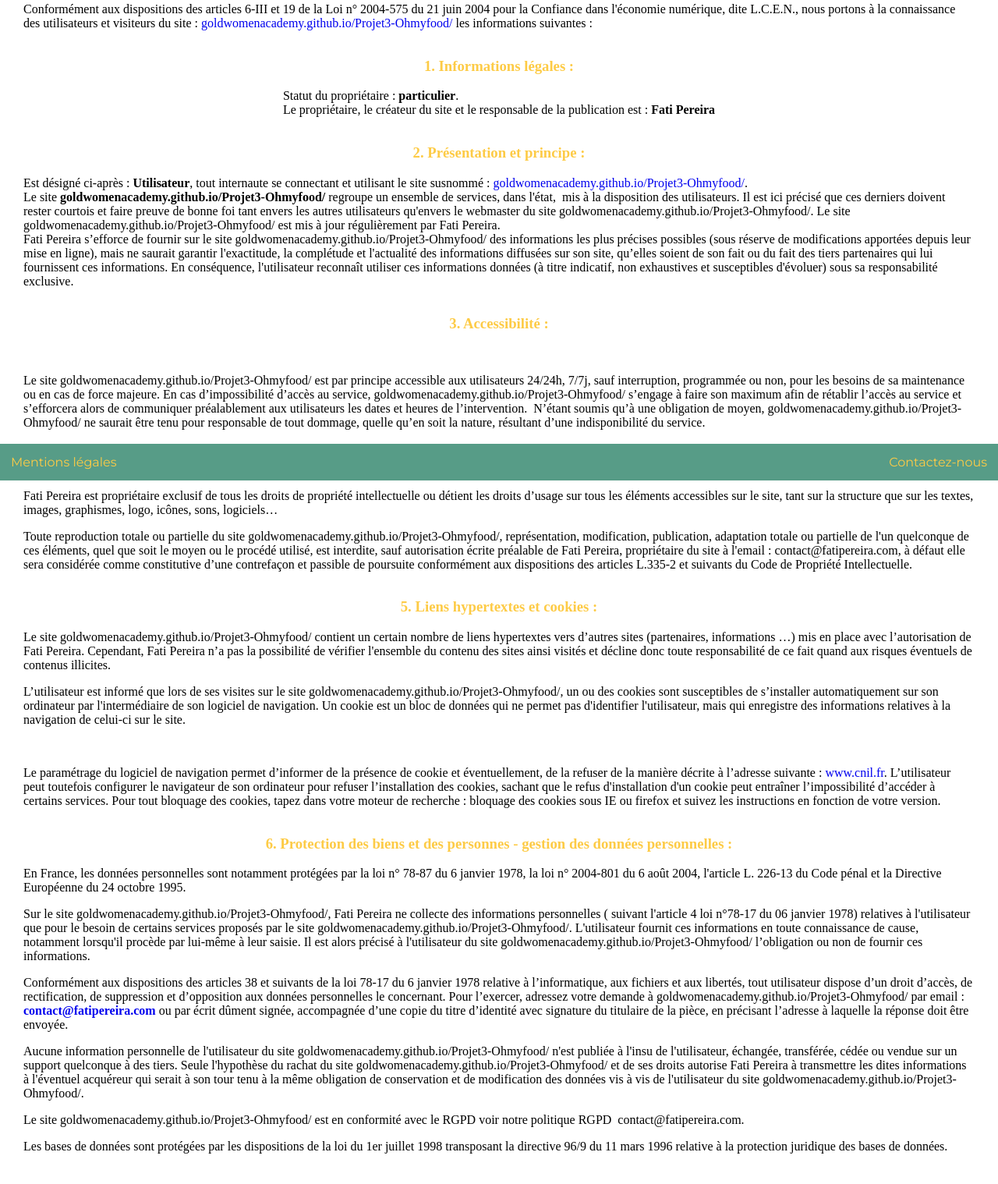
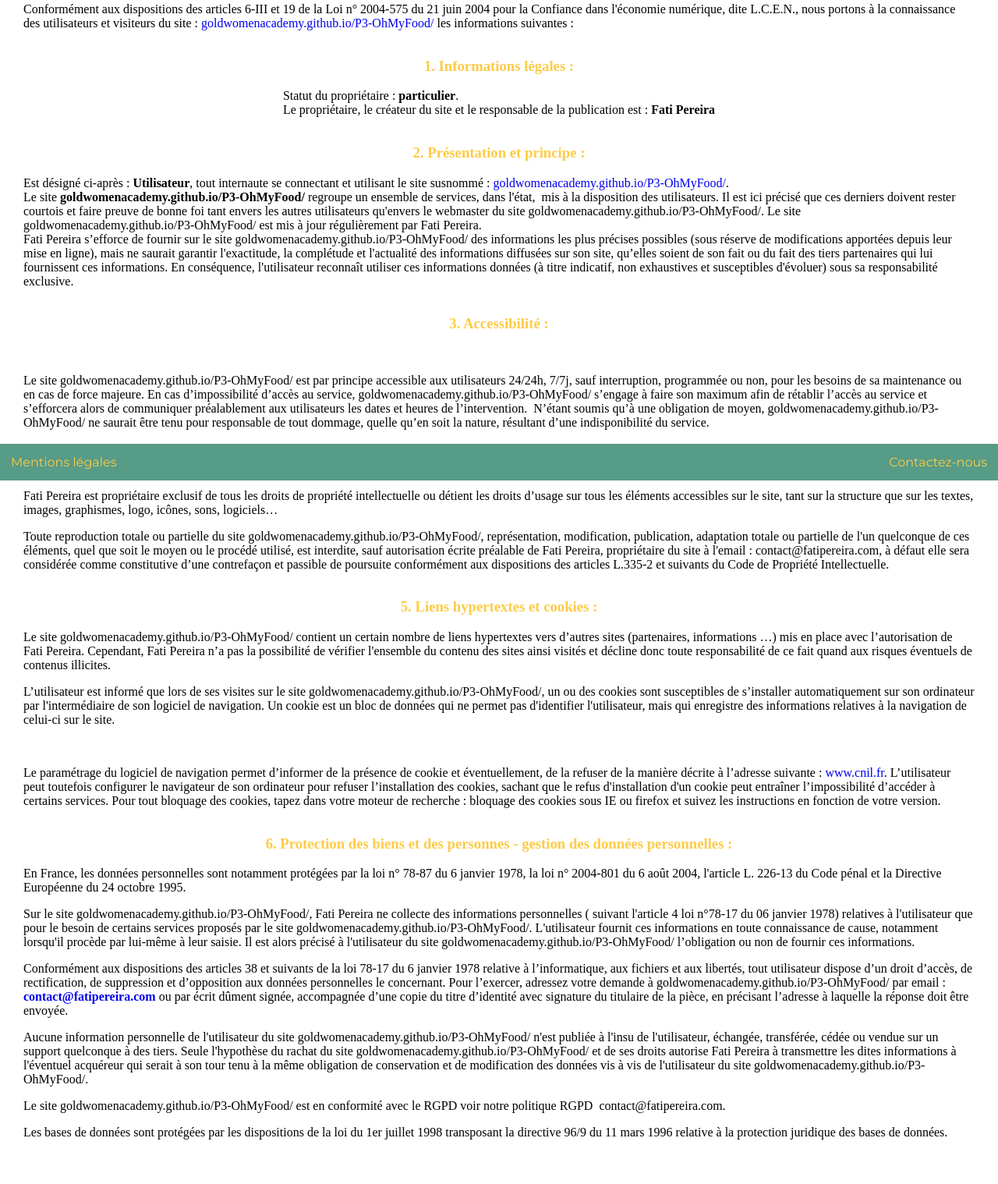
Before and after one commit to GoldWomenAcademy/P3-OhMyFood, a website: page pages/mentions.html in a window 1280 px wide. Shown: the part 184-1702 px from the top of the page at 78% size. Drawn offline with Linux system fonts and the light colour scheme.

Commit message:
mise à jour des mentions légales

```diff
--- a/pages/mentions.html
+++ b/pages/mentions.html
@@ -22,8 +22,8 @@
 
             <p>Conformément aux dispositions des articles 6-III et 19 de la Loi n° 2004-575 du 21 juin 2004 pour la
                 Confiance dans l'économie numérique, dite L.C.E.N., nous portons à la connaissance des utilisateurs et
-                visiteurs du site : <a href="https://goldwomenacademy.github.io/Projet3-Ohmyfood/"
-                    target="_blank">goldwomenacademy.github.io/Projet3-Ohmyfood/</a> les informations suivantes :</p>
+                visiteurs du site : <a href="https://goldwomenacademy.github.io/P3-OhMyFood/"
+                    target="_blank">goldwomenacademy.github.io/P3-OhMyFood/</a> les informations suivantes :</p>
         </section>
 
         <section>
@@ -40,16 +40,16 @@
             <h3>2. Présentation et principe :</h3>
 
             <p>Est désigné ci-après : <strong>Utilisateur</strong>, tout internaute se connectant et utilisant le site
-                susnommé : <a href="https://goldwomenacademy.github.io/Projet3-Ohmyfood/"
-                    target="_blank">goldwomenacademy.github.io/Projet3-Ohmyfood/</a>.<br />
-                Le site <strong>goldwomenacademy.github.io/Projet3-Ohmyfood/</strong><strong> </strong>regroupe un
+                susnommé : <a href="https://goldwomenacademy.github.io/P3-OhMyFood/"
+                    target="_blank">goldwomenacademy.github.io/P3-OhMyFood/</a>.<br />
+                Le site <strong>goldwomenacademy.github.io/P3-OhMyFood/</strong><strong> </strong>regroupe un
                 ensemble de services,
                 dans l'état,  mis à la disposition des utilisateurs. Il est ici précisé que ces derniers doivent rester
                 courtois et faire preuve de bonne foi tant envers les autres utilisateurs qu'envers le webmaster du site
-                goldwomenacademy.github.io/Projet3-Ohmyfood/. Le site goldwomenacademy.github.io/Projet3-Ohmyfood/ est
+                goldwomenacademy.github.io/P3-OhMyFood/. Le site goldwomenacademy.github.io/P3-OhMyFood/ est
                 mis à jour régulièrement par Fati Pereira.
                 <br />
-                Fati Pereira s’efforce de fournir sur le site goldwomenacademy.github.io/Projet3-Ohmyfood/ des
+                Fati Pereira s’efforce de fournir sur le site goldwomenacademy.github.io/P3-OhMyFood/ des
                 informations les plus
                 précises possibles (sous réserve de modifications apportées depuis leur mise en ligne), mais ne saurait
                 garantir l'exactitude, la complétude et l'actualité des informations diffusées sur son site, qu’elles
@@ -61,15 +61,15 @@
         <section>
             <h3>3. Accessibilité :</h3>
             <br />
-            <p> Le site goldwomenacademy.github.io/Projet3-Ohmyfood/ est par principe accessible aux utilisateurs
+            <p> Le site goldwomenacademy.github.io/P3-OhMyFood/ est par principe accessible aux utilisateurs
                 24/24h, 7/7j, sauf
                 interruption, programmée ou non, pour les besoins de sa maintenance ou en cas de force majeure. En cas
-                d’impossibilité d’accès au service, goldwomenacademy.github.io/Projet3-Ohmyfood/ s’engage à
+                d’impossibilité d’accès au service, goldwomenacademy.github.io/P3-OhMyFood/ s’engage à
                 faire son
                 maximum afin de
                 rétablir l’accès au service et s’efforcera alors de communiquer préalablement aux utilisateurs les dates
                 et heures de l’intervention.  N’étant soumis qu’à une obligation de moyen,
-                goldwomenacademy.github.io/Projet3-Ohmyfood/ ne
+                goldwomenacademy.github.io/P3-OhMyFood/ ne
                 saurait être tenu pour responsable de tout dommage, quelle qu’en soit la nature, résultant d’une
                 indisponibilité du service.</p>
         </section>
@@ -80,7 +80,7 @@
             <p>Fati Pereira est propriétaire exclusif de tous les droits de propriété intellectuelle ou détient les
                 droits d’usage sur tous les éléments accessibles sur le site, tant sur la structure que sur les textes,
                 images, graphismes, logo, icônes, sons, logiciels…</p>
-            <p> Toute reproduction totale ou partielle du site goldwomenacademy.github.io/Projet3-Ohmyfood/,
+            <p> Toute reproduction totale ou partielle du site goldwomenacademy.github.io/P3-OhMyFood/,
                 représentation, modification,
                 publication, adaptation totale ou partielle de l'un quelconque de ces éléments, quel que soit le moyen
                 ou le procédé utilisé, est interdite, sauf autorisation écrite préalable de Fati Pereira, propriétaire
@@ -92,13 +92,13 @@
         <section>
             <h3>5. Liens hypertextes et cookies :</h3>
 
-            <p>Le site goldwomenacademy.github.io/Projet3-Ohmyfood/ contient un certain nombre de liens hypertextes
+            <p>Le site goldwomenacademy.github.io/P3-OhMyFood/ contient un certain nombre de liens hypertextes
                 vers d’autres sites
                 (partenaires, informations …) mis en place avec l’autorisation de Fati Pereira. Cependant, Fati Pereira
                 n’a pas la possibilité de vérifier l'ensemble du contenu des sites ainsi visités et décline donc
                 toute responsabilité de ce fait quand aux risques éventuels de contenus illicites.</p>
             <p>L’utilisateur est informé que lors de ses visites sur le site
-                goldwomenacademy.github.io/Projet3-Ohmyfood/, un ou des cookies
+                goldwomenacademy.github.io/P3-OhMyFood/, un ou des cookies
                 sont susceptibles de s’installer automatiquement sur son ordinateur par l'intermédiaire de son logiciel
                 de navigation. Un cookie est un bloc de données qui ne permet pas d'identifier l'utilisateur, mais qui
                 enregistre des informations relatives à la navigation de celui-ci sur le site. </p>
@@ -117,32 +117,32 @@
                 loi n° 2004-801 du 6 août 2004, l'article L. 226-13 du Code pénal et la Directive Européenne du 24
                 octobre 1995.</p>
 
-            <p>Sur le site goldwomenacademy.github.io/Projet3-Ohmyfood/, Fati Pereira ne collecte des informations
+            <p>Sur le site goldwomenacademy.github.io/P3-OhMyFood/, Fati Pereira ne collecte des informations
                 personnelles ( suivant
                 l'article 4 loi n°78-17 du 06 janvier 1978) relatives à l'utilisateur que pour le besoin de certains
-                services proposés par le site goldwomenacademy.github.io/Projet3-Ohmyfood/. L'utilisateur fournit ces
+                services proposés par le site goldwomenacademy.github.io/P3-OhMyFood/. L'utilisateur fournit ces
                 informations en toute
                 connaissance de cause, notamment lorsqu'il procède par lui-même à leur saisie. Il est alors précisé à
-                l'utilisateur du site goldwomenacademy.github.io/Projet3-Ohmyfood/ l’obligation ou non de fournir ces
+                l'utilisateur du site goldwomenacademy.github.io/P3-OhMyFood/ l’obligation ou non de fournir ces
                 informations.</p>
             <p>Conformément aux dispositions des articles 38 et suivants de la loi 78-17 du 6 janvier 1978 relative à
                 l’informatique, aux fichiers et aux libertés, tout utilisateur dispose d’un droit d’accès, de
                 rectification, de suppression et d’opposition aux données personnelles le concernant. Pour l’exercer,
-                adressez votre demande à goldwomenacademy.github.io/Projet3-Ohmyfood/ par email :
+                adressez votre demande à goldwomenacademy.github.io/P3-OhMyFood/ par email :
                 <strong><a href="mailto:contact@fatipereira.com"> contact@fatipereira.com</a></strong> ou par
                 écrit dûment
                 signée, accompagnée d’une copie du titre d’identité avec signature du titulaire de la pièce, en
                 précisant l’adresse à laquelle la réponse doit être envoyée.</p>
 
-            <p>Aucune information personnelle de l'utilisateur du site goldwomenacademy.github.io/Projet3-Ohmyfood/
+            <p>Aucune information personnelle de l'utilisateur du site goldwomenacademy.github.io/P3-OhMyFood/
                 n'est publiée à l'insu
                 de l'utilisateur, échangée, transférée, cédée ou vendue sur un support quelconque à des tiers. Seule
-                l'hypothèse du rachat du site goldwomenacademy.github.io/Projet3-Ohmyfood/ et de ses droits autorise
+                l'hypothèse du rachat du site goldwomenacademy.github.io/P3-OhMyFood/ et de ses droits autorise
                 Fati Pereira à
                 transmettre les dites informations à l'éventuel acquéreur qui serait à son tour tenu à la même
                 obligation de conservation et de modification des données vis à vis de l'utilisateur du site
-                goldwomenacademy.github.io/Projet3-Ohmyfood/.</p>
-            <p>Le site goldwomenacademy.github.io/Projet3-Ohmyfood/ est en conformité avec le RGPD voir notre politique
+                goldwomenacademy.github.io/P3-OhMyFood/.</p>
+            <p>Le site goldwomenacademy.github.io/P3-OhMyFood/ est en conformité avec le RGPD voir notre politique
                 RGPD
                 contact@fatipereira.com.</p>
             <p>Les bases de données sont protégées par les dispositions de la loi du 1er juillet 1998 transposant la
```
